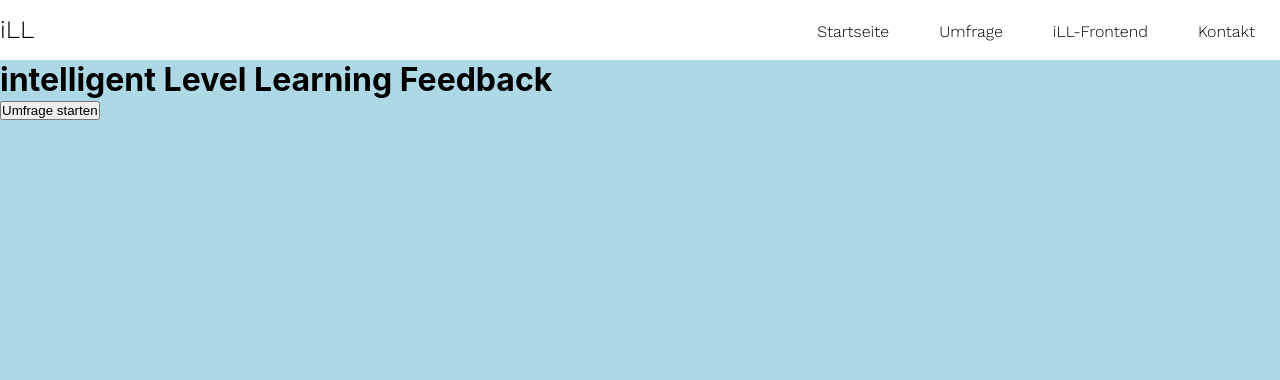
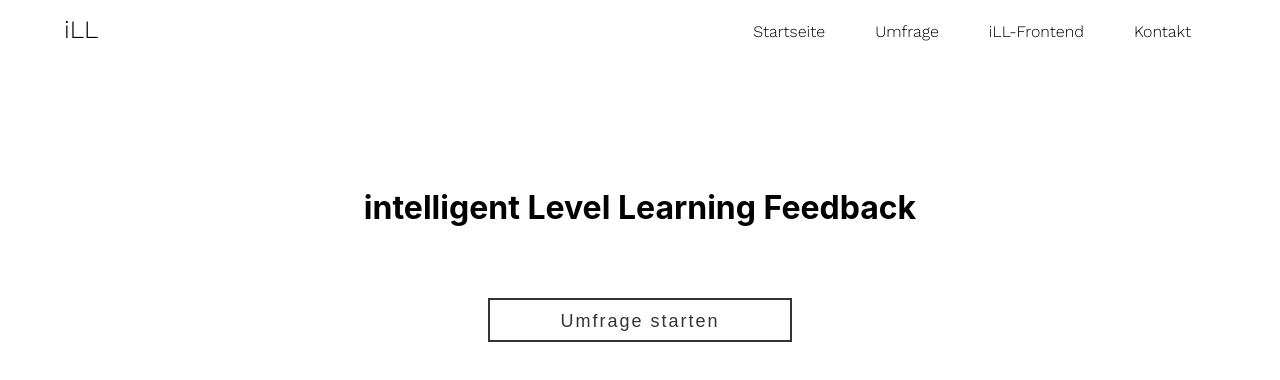
Before and after one commit to danmae/ui-survey, a React (Create React App) app: page / in a window 1280 px wide. Shown: the top 380 px of the page. Built offline with nearby package versions, Linux system fonts and the light colour scheme.

Commit message:
add button and structure and component

```diff
--- a/src/App.css
+++ b/src/App.css
@@ -3,4 +3,54 @@
   margin: 0 !important;
   padding: 0 !important;
 }
-body {background-color: lightblue;}
+body {background-color: white;
+}
+.startscreen{
+  margin-top:10% !important;
+  text-align:center;
+}
+.wrapper{
+  position: fixed;
+  top: 40%;
+  left: 50%;
+  transform: translate(-50%, -50%);
+}
+a{
+  display: block;
+  width: 300px;
+  height: 40px;
+  line-height: 40px;
+  font-size: 18px;
+  font-family: sans-serif;
+  text-decoration: none;
+  color: #333;
+  border: 2px solid #333;
+  letter-spacing: 2px;
+  text-align: center;
+  position: relative;
+  transition: all .35s;
+}
+
+a span{
+  position: relative;
+  z-index: 2;
+}
+
+a:after{
+  position: absolute;
+  content: "";
+  top: 0;
+  left: 0;
+  width: 0;
+  height: 100%;
+  background: #ff003b;
+  transition: all .35s;
+}
+
+a:hover{
+  color: #fff;
+}
+
+a:hover:after{
+  width: 100%;
+}
--- a/src/App.js
+++ b/src/App.js
@@ -3,10 +3,14 @@ import Header from './components/Header';
 
 function App() {
   return (
-    <div className="Global">
+    <div className="page">
       <Header />
-      <h1>intelligent Level Learning Feedback</h1>
-      <button>Umfrage starten</button>
+        <div className="startscreen">
+          <h1>intelligent Level Learning Feedback</h1>
+          <div className="wrapper">
+            <a href="#"><span>Umfrage starten</span></a>
+          </div>
+        </div>
     </div>
   );
 }
--- a/src/components/Header.js
+++ b/src/components/Header.js
@@ -5,14 +5,16 @@ class Header extends Component {
   render() {
     return (
       <nav>
-        <div className="topnav">
+        <div className="navigation-wrapper">
+          <div className="topnav">
             <p>iLL</p>
             <div className="topnav-right">
-                <span>Startseite</span>
-                <span>Umfrage</span>
-                <span>iLL-Frontend</span>
-                <span>Kontakt</span>
+              <span>Startseite</span>
+              <span>Umfrage</span>
+              <span>iLL-Frontend</span>
+              <span>Kontakt</span>
             </div>
+          </div>
         </div>
       </nav>
     )
--- a/src/components/header.css
+++ b/src/components/header.css
@@ -10,6 +10,9 @@
     font-family: Work Sans Regular;
     src: url('../fonts/WorkSans-Regular.ttf');
 }
+.navigation-wrapper{
+  width:100%;
+}
 .topnav {
     overflow: hidden;
     list-style-type: none;
@@ -18,6 +21,8 @@
     font-family: 'Work Sans Light', sans-serif;
     height: 60px;
     line-height: 60px;
+    margin: 0 auto !important;
+    width:90%;
 }
 .topnav p {
   float: left;
```
